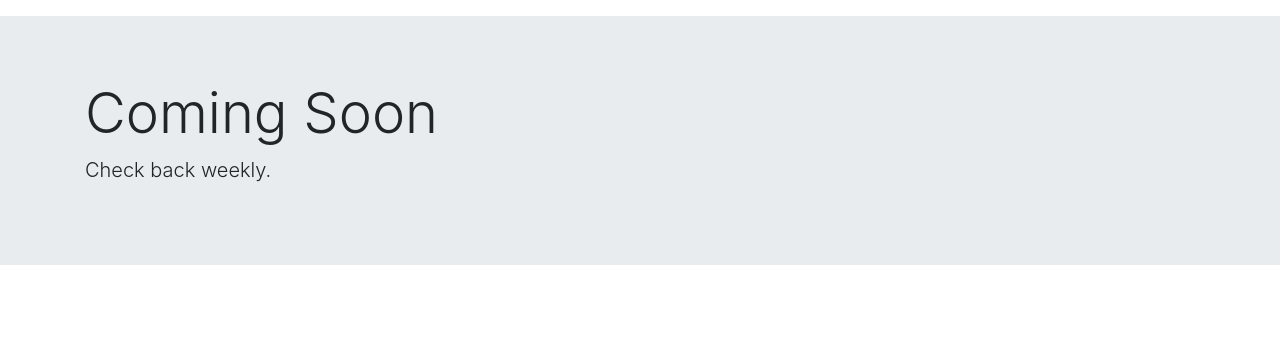
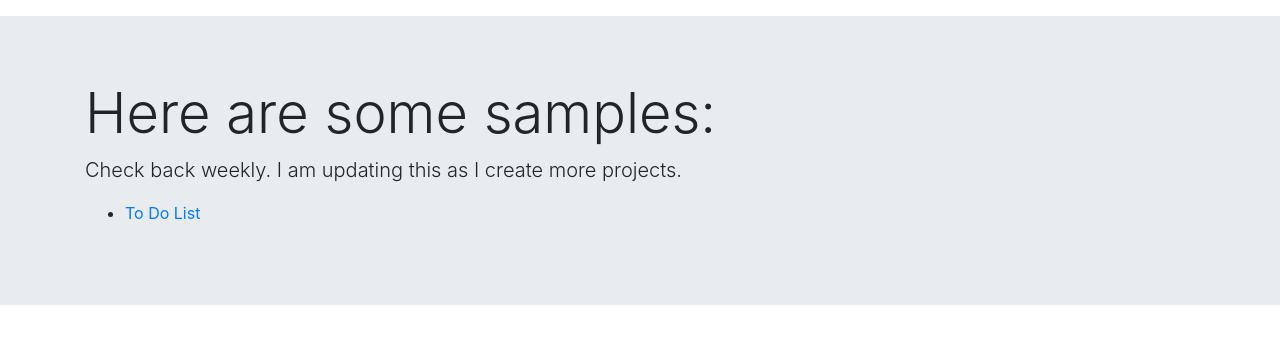
Before and after one commit to 1sandovalgerardo/SandovalWebsite, a Django app: page /samples/ in a window 1280 px wide. Shown: the part 56-400 px from the top of the page. Run offline with Django 3.2, Linux system fonts and the light colour scheme; parts of the project's set-up code (start-up, migrations or seed data) failed here and were passed over; some libraries are stand-ins or nearby versions.

Commit message:
linked html pages to the dotolist.
you can access the doto list through the samples page.

```diff
--- a/ProjMyWebsite/AppSamples/urls.py
+++ b/ProjMyWebsite/AppSamples/urls.py
@@ -6,5 +6,5 @@ from AppSamples import views
 app_name = 'samples'
 
 urlpatterns = [url(r'^$', views.SamplesView.as_view(), name='samples'),
-               url(r'^todolist/', include('AppToDo.urls')),
+
                ]
--- a/ProjMyWebsite/AppToDo/urls.py
+++ b/ProjMyWebsite/AppToDo/urls.py
@@ -1,5 +1,5 @@
 # -*- coding: utf-8 -*-
-from django.conf.urls import url, include
+from django.conf.urls import url
 from AppToDo import views
 
 app_name = 'todolist'
--- a/ProjMyWebsite/ProjMyWebsite/urls.py
+++ b/ProjMyWebsite/ProjMyWebsite/urls.py
@@ -24,4 +24,5 @@ urlpatterns = [
     url(r'^aboutme/', include('AppAboutMe.urls')),
     url(r'^samples/', include('AppSamples.urls')),
     url(r'^contact/', include('AppContact.urls')),
+    url(r'^todolist/', include('AppToDo.urls')),
 ]
--- a/ProjMyWebsite/templates/base.html
+++ b/ProjMyWebsite/templates/base.html
@@ -20,6 +20,7 @@
         <div class="navbar-nav">
           <a class="nav-item nav-link" href="{% url 'samples:samples' %}">Programming Examples</a>
           <a class="nav-item nav-link" href="{% url 'contact:contactme' %}">Contact Me</a>
+
         </div>
       </div>
     </nav>
--- a/ProjMyWebsite/templates/samples.html
+++ b/ProjMyWebsite/templates/samples.html
@@ -3,8 +3,11 @@
 {% block content %}
 <div class="jumbotron jumbotron-fluid">
   <div class="container">
-    <h1 class="display-4">Coming Soon</h1>
-    <p class="lead">Check back weekly.</p>
+    <h1 class="display-4">Here are some samples:</h1>
+    <p class="lead">Check back weekly. I am updating this as I create more projects.</p>
+    <ul>
+      <li> <a href="{% url 'todolist:todolist' %}">To Do List</a> </li>
+    </ul>
   </div>
 </div>
 {% endblock %}
--- a/ProjMyWebsite/templates/todolist.html
+++ b/ProjMyWebsite/templates/todolist.html
@@ -2,4 +2,4 @@
 
 {% block content %}
 to do list
-{% end block %}
+{% endblock %}
```
Also changed, not shown: ProjMyWebsite/AppToDo/views.py (+7 -0 lines), ProjMyWebsite/.spyproject/workspace.ini.
